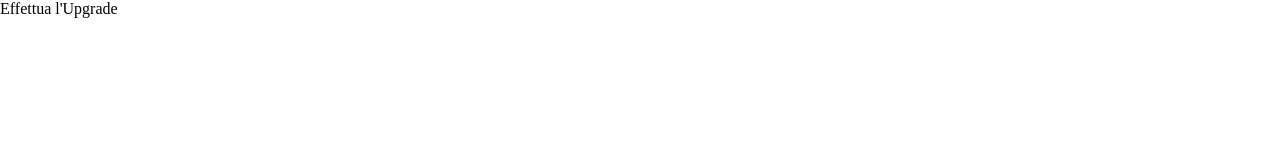
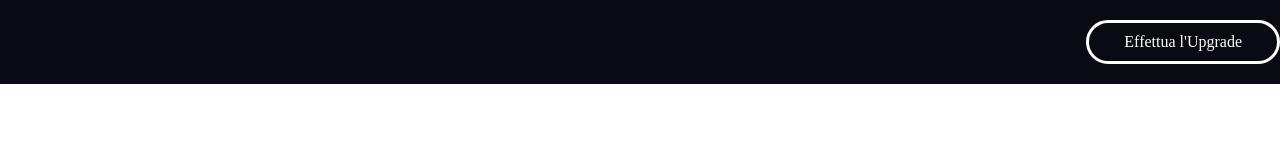
Before and after one commit to pietroscurti9-hub/html-css-spotifyweb, a plain HTML site: page index.html in a window 1280 px wide. Drawn offline with Linux system fonts and the light colour scheme.

Commit message:
aggiunto bottone header

```diff
--- a/index.html
+++ b/index.html
@@ -6,21 +6,26 @@
     <meta name="viewport" content="width=device-width, initial-scale=1.0">
     <title>Spotify</title>
     <link rel="stylesheet" href="./style.css">
+    <meta name="viewport" content="width=device-width, initial-scale=1.0">
+</head>
 
-</head>
 
 
 <body>
     <main>
 
+        <!-- HEADER -->
         <div class="hr">
-            <p> Effettua l'Upgrade</p>
+            <p class="button"> Effettua l'Upgrade</p>
         </div>
+
         <!-- MACRO CONTAINER -->
         <div class="macro-container">
 
             <!-- NAVBAR -->
-            <div class="navbar"></div>
+            <div class="navbar">
+
+            </div>
 
             <!-- MUSIC SECTION -->
             <div class="music-section"></div>
--- a/style.css
+++ b/style.css
@@ -6,3 +6,22 @@
     box-sizing: border-box;
 
 }
+
+.hr {
+    background-color: #080b12;
+    display: flex;
+    justify-content: end;
+    padding: 20px 0px;;
+}
+
+.button {
+    border: solid;
+    border-radius: 25px;
+    padding: 10px 35px;
+    border-color: white;
+    color: white;
+}
+
+.macro-container {
+    /* background-color: #141922; */
+}
```
